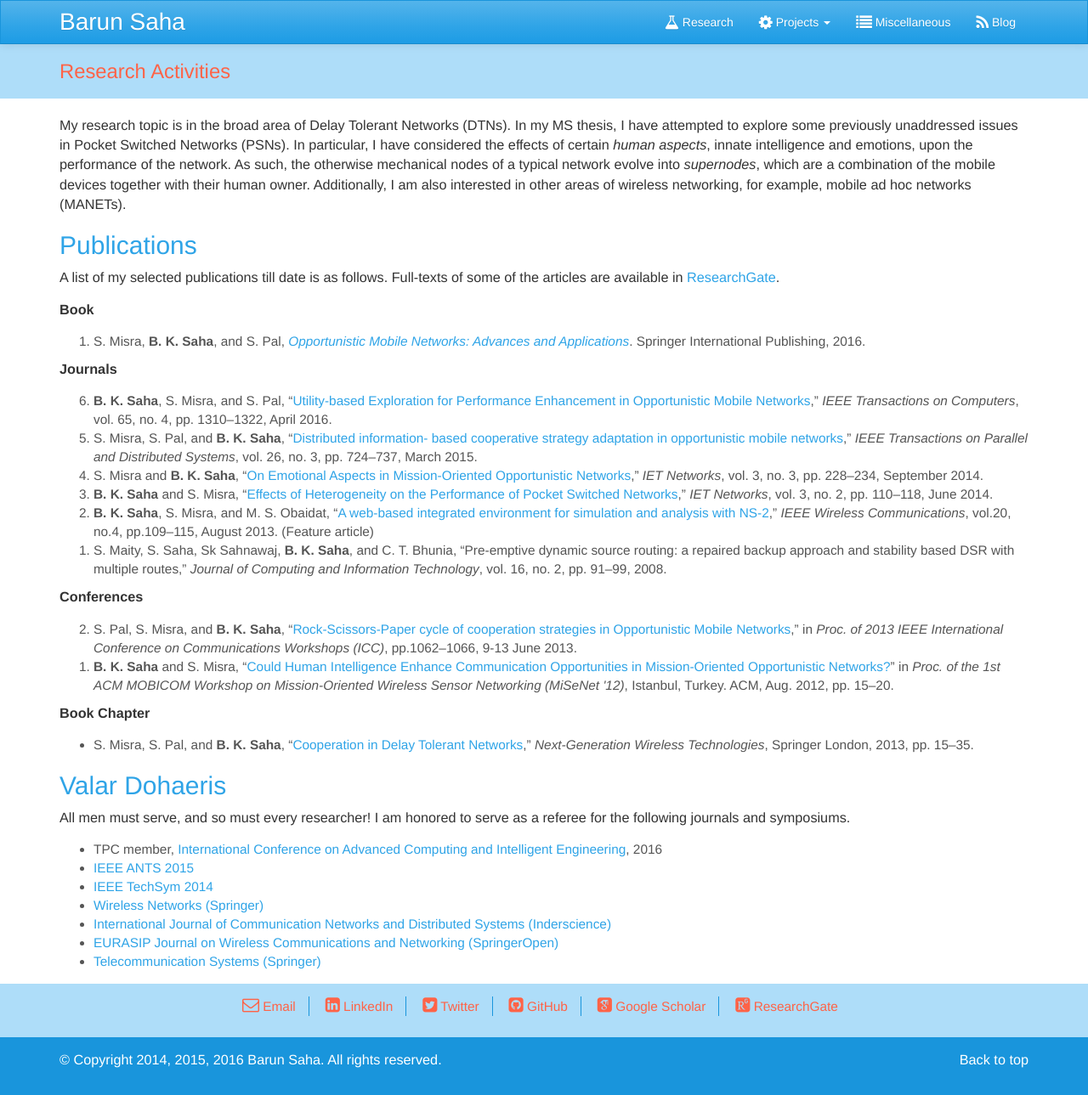
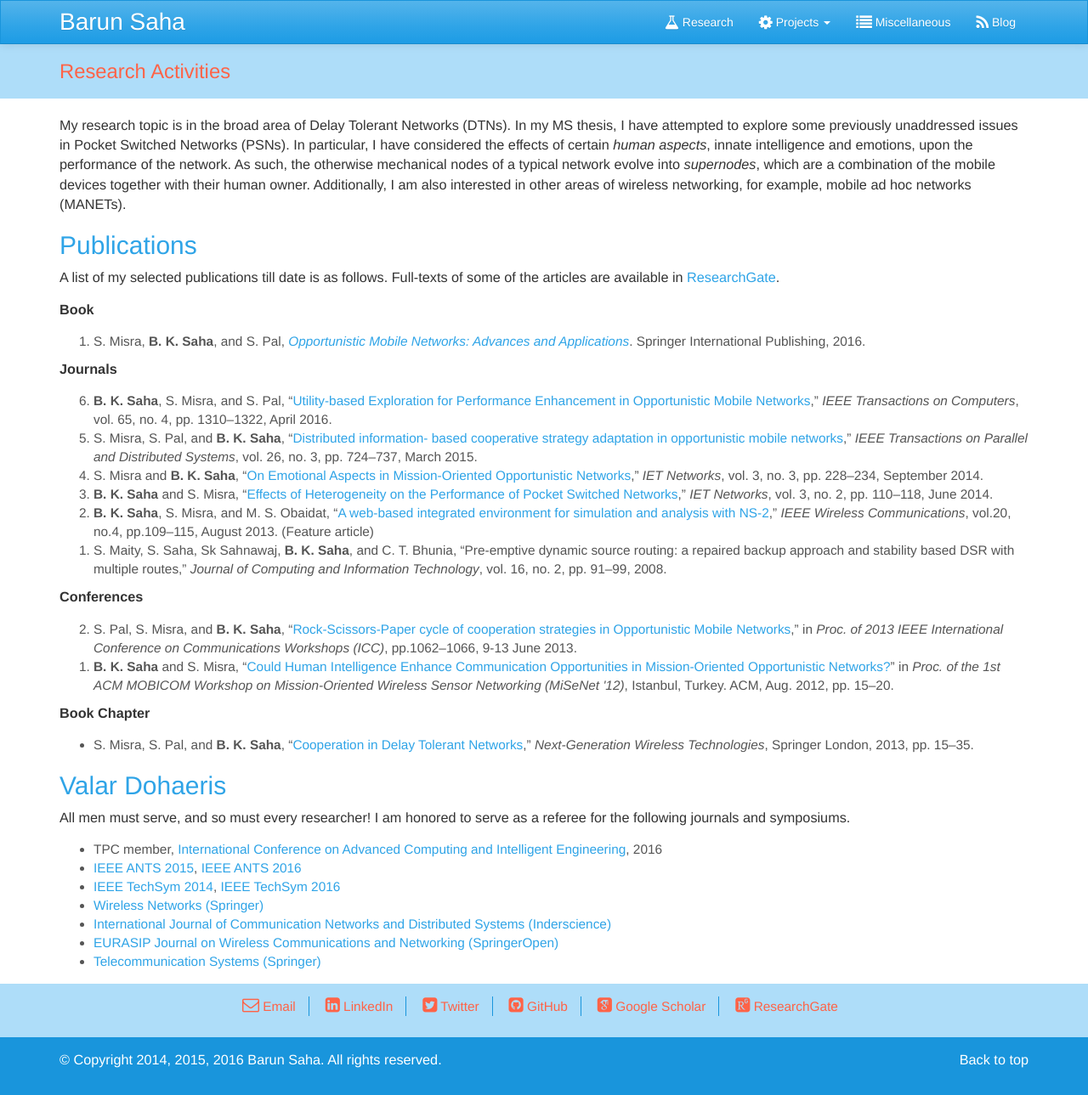
Before and after one commit to barun-saha/barun-saha.github.io, a Jekyll site: the page research.html, which Jekyll copies as it is, in a window 1280 px wide. Shown: the whole page at 85% size. Built offline with Jekyll 4.4.1, drawn with Linux system fonts in a browser that asks for light colours; nearby versions of some CDN libraries; some web fonts are replaced.

Commit message:
Update referee list

```diff
--- a/research.html
+++ b/research.html
@@ -177,9 +177,11 @@ Research Activities
 				<li>TPC member, <a href="http://www.icacie.com/">International
 					Conference on Advanced Computing and Intelligent Engineering</a>, 2016
                 <li><a href="http://www.ieee-comsoc-ants.org/">
-					IEEE ANTS 2015</a></li>
+					IEEE ANTS 2015</a>, <a href="http://ants2016.ieee-comsoc-ants.org/">
+						IEEE ANTS 2016</a></li>
 				<li><a href="http://www.ieee.org/conferences_events/conferences/conferencedetails/index.html?Conf_ID=32812">
-					IEEE TechSym 2014</a></li>
+					IEEE TechSym 2014</a>, <a href="http://ewh.ieee.org/sb/kharagpur/iitkgp/TechSym2016/">
+						IEEE TechSym 2016</a></li>
 				<li><a href="http://link.springer.com/journal/11276">Wireless
 					Networks (Springer)</a></li>
 				<li><a href="http://www.inderscience.com/jhome.php?jcode=ijcnds">
--- a/templates/research.html
+++ b/templates/research.html
@@ -119,9 +119,11 @@ Research Activities
 				<li>TPC member, <a href="http://www.icacie.com/">International
 					Conference on Advanced Computing and Intelligent Engineering</a>, 2016
                 <li><a href="http://www.ieee-comsoc-ants.org/">
-					IEEE ANTS 2015</a></li>
+					IEEE ANTS 2015</a>, <a href="http://ants2016.ieee-comsoc-ants.org/">
+						IEEE ANTS 2016</a></li>
 				<li><a href="http://www.ieee.org/conferences_events/conferences/conferencedetails/index.html?Conf_ID=32812">
-					IEEE TechSym 2014</a></li>
+					IEEE TechSym 2014</a>, <a href="http://ewh.ieee.org/sb/kharagpur/iitkgp/TechSym2016/">
+						IEEE TechSym 2016</a></li>
 				<li><a href="http://link.springer.com/journal/11276">Wireless
 					Networks (Springer)</a></li>
 				<li><a href="http://www.inderscience.com/jhome.php?jcode=ijcnds">
```
